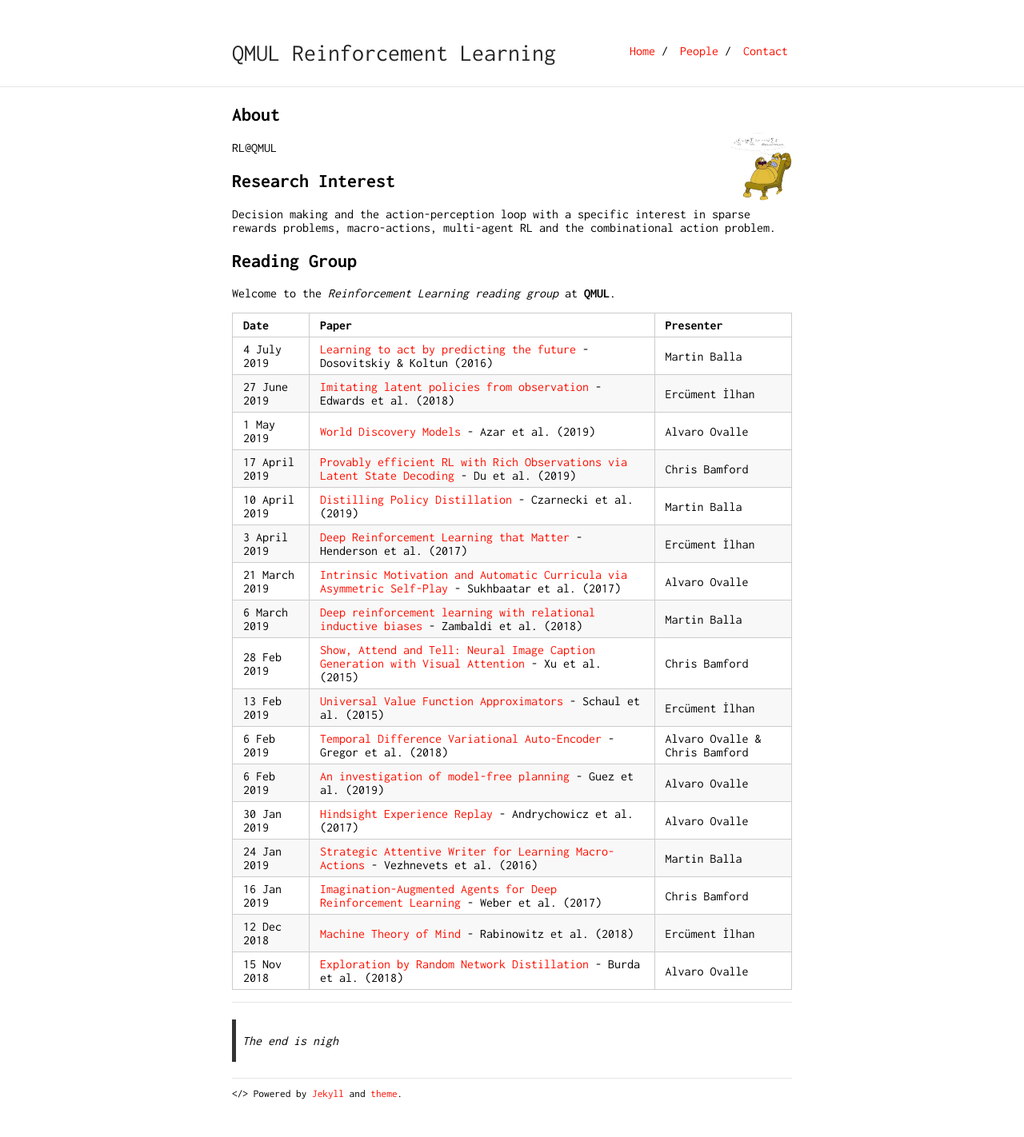
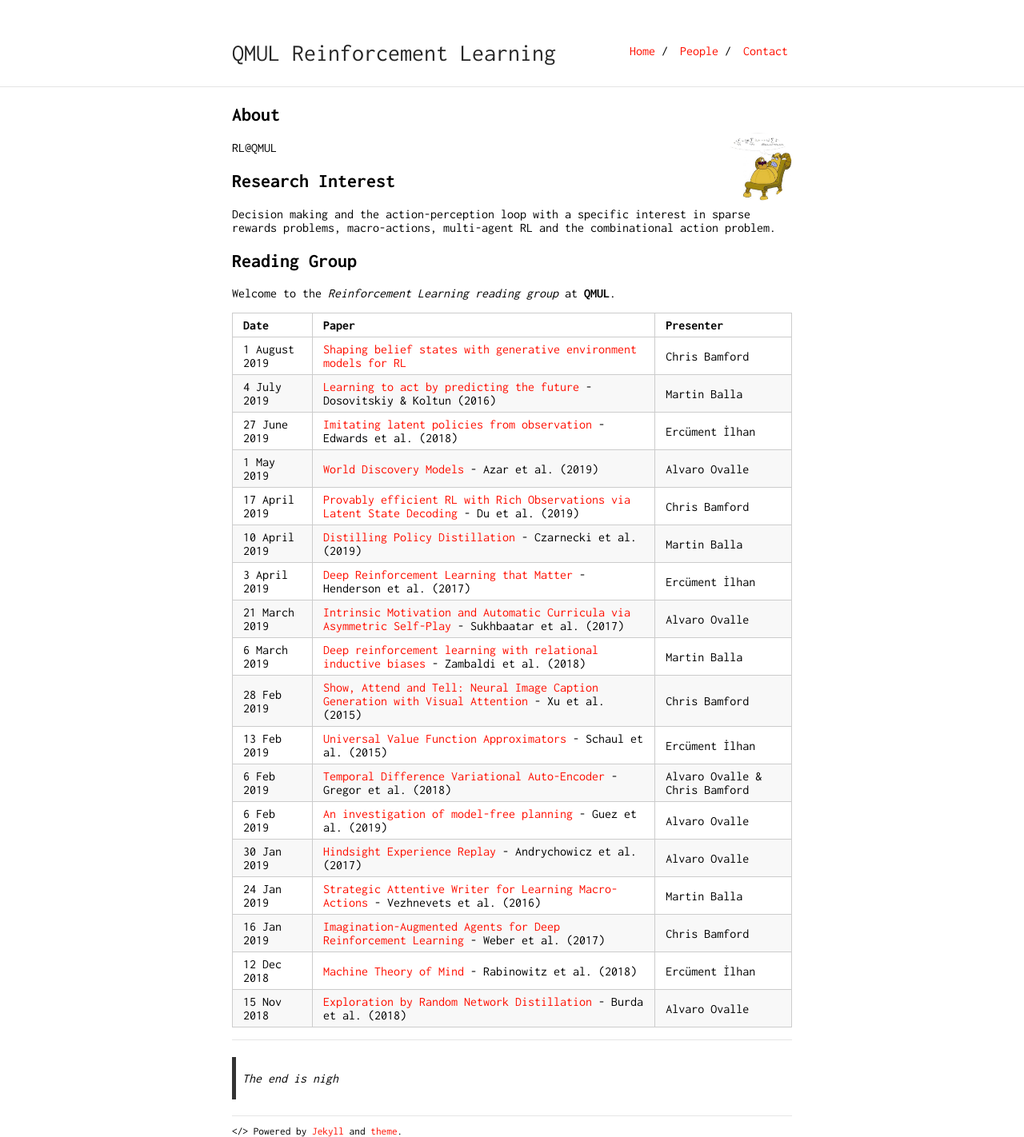
Before and after one commit to qmul-rl/qmul-rl.github.io, a Jekyll site: the page built from index.md, in a window 1280 px wide. Shown: the whole page at 80% size. Built offline with Jekyll 4.4.1, drawn with Linux system fonts in a browser that asks for light colours; our own code applies the rules of GitHub Pages for plain Markdown files; before the commit the page ends 1375 px from its top, so only the background shows below that.

Commit message:
shaping belief states

```diff
--- a/index.md
+++ b/index.md
@@ -19,6 +19,7 @@ Welcome to the *Reinforcement Learning reading group* at **QMUL**.
 
 Date | Paper | Presenter
 -----|-------|--------
+1 August 2019 | [Shaping belief states with generative environment models for RL](https://arxiv.org/abs/1906.09237) | Chris Bamford
 4 July 2019 | [Learning to act by predicting the future](https://arxiv.org/abs/1611.01779) - Dosovitskiy & Koltun (2016) | Martin Balla
 27 June 2019 | [Imitating latent policies from observation](https://arxiv.org/abs/1805.07914) - Edwards et al. (2018) | Ercüment İlhan
 1 May 2019 | [World Discovery Models](https://arxiv.org/abs/1902.07685) - Azar et al. (2019) | Alvaro Ovalle
```
